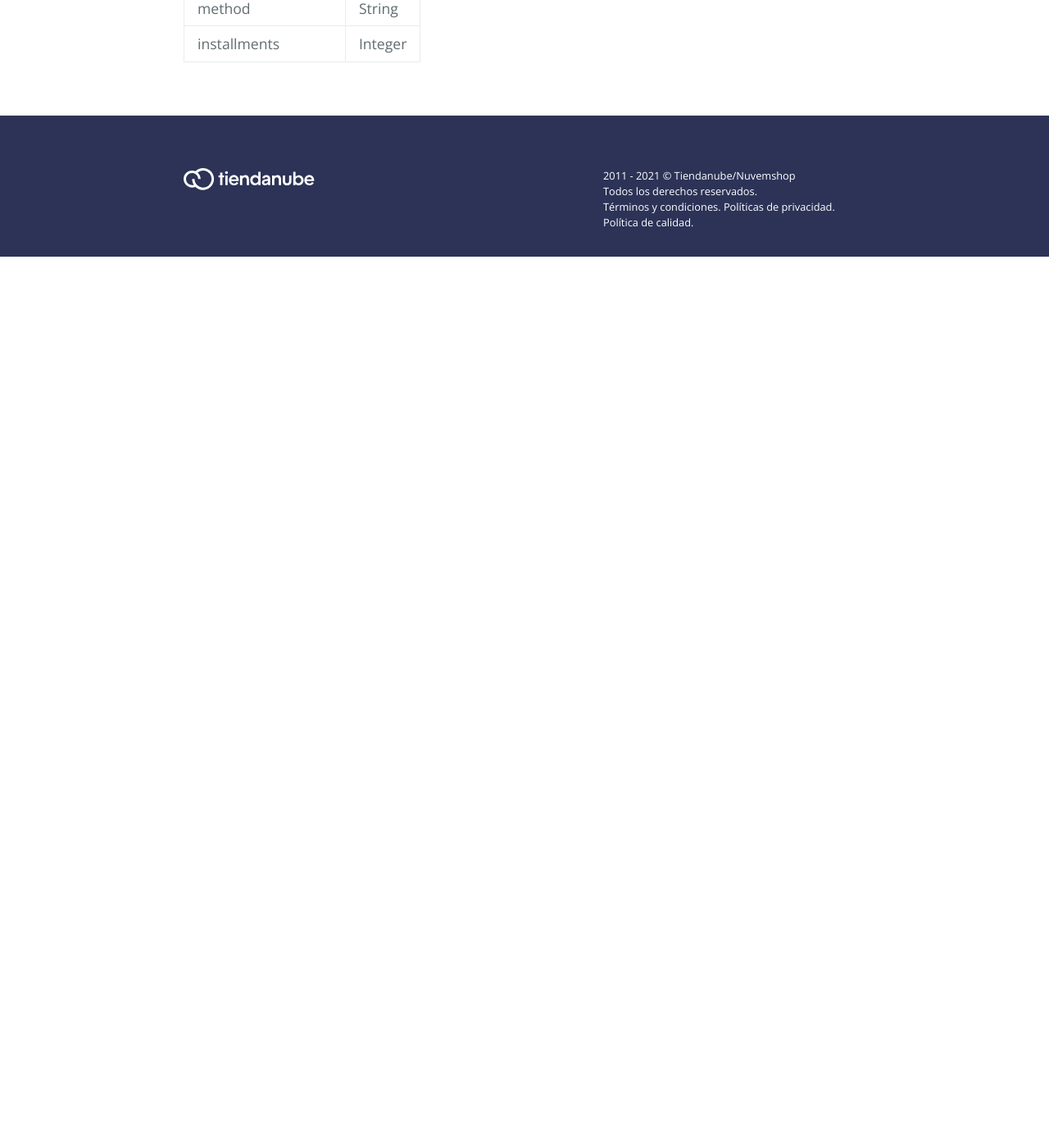
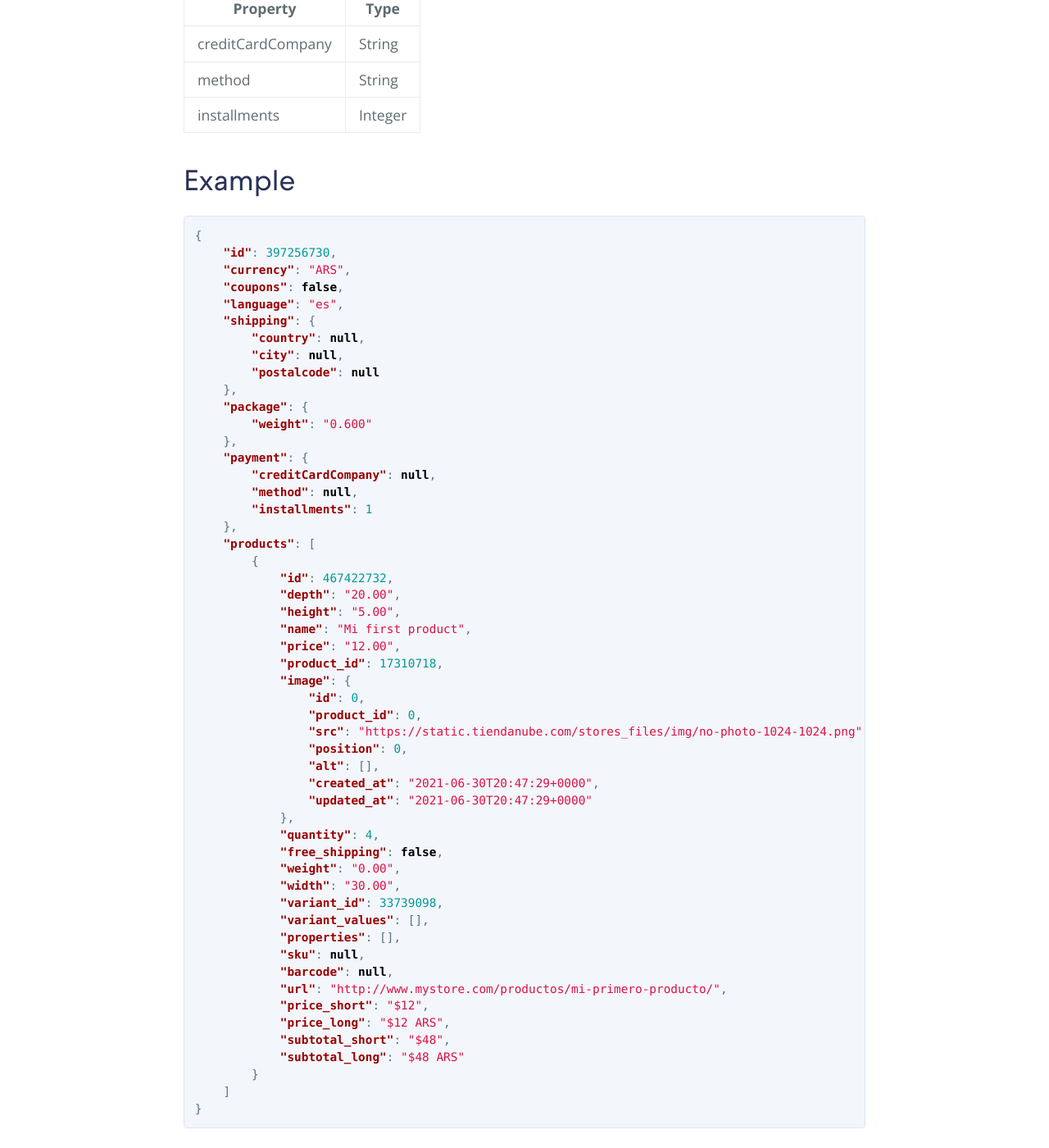
Before and after one commit to TiendaNube/api-docs, a Jekyll site: the page built from resources/discounts/data-objects/index.md, in a window 1280 px wide and 1400 px high, scrolled down 2493 px. Shown: the whole window at 82% size. Built offline with Jekyll 4.4.1, drawn with Linux system fonts in a browser that asks for light colours; before the commit the page ends 2806 px from its top, so only the background shows below that; some of the changed text lies outside the part shown.

````diff
--- a/resources/discounts/data-objects/index.md
+++ b/resources/discounts/data-objects/index.md
@@ -4,10 +4,12 @@ layout: default
 
 # Data Objects
 
-## Root Object
+## Cart Object
 
 | Property | Type |
 | --- | --- |
+| id | Integer |
+| coupons | Boolean |
 | products | Array  <Product> |
 | shipping | Object |
 | payment | Object |
@@ -62,3 +64,60 @@ layout: default
 | creditCardCompany | String |
 | method | String |
 | installments | Integer |
+
+# Example
+
+```json
+{
+    "id": 397256730,
+    "currency": "ARS",
+    "coupons": false,
+    "language": "es",
+    "shipping": {
+        "country": null,
+        "city": null,
+        "postalcode": null
+    },
+    "package": {
+        "weight": "0.600"
+    },
+    "payment": {
+        "creditCardCompany": null,
+        "method": null,
+        "installments": 1
+    },
+    "products": [
+        {
+            "id": 467422732,
+            "depth": "20.00",
+            "height": "5.00",
+            "name": "Mi first product",
+            "price": "12.00",
+            "product_id": 17310718,
+            "image": {
+                "id": 0,
+                "product_id": 0,
+                "src": "https://static.tiendanube.com/stores_files/img/no-photo-1024-1024.png",
+                "position": 0,
+                "alt": [],
+                "created_at": "2021-06-30T20:47:29+0000",
+                "updated_at": "2021-06-30T20:47:29+0000"
+            },
+            "quantity": 4,
+            "free_shipping": false,
+            "weight": "0.00",
+            "width": "30.00",
+            "variant_id": 33739098,
+            "variant_values": [],
+            "properties": [],
+            "sku": null,
+            "barcode": null,
+            "url": "http://www.mystore.com/productos/mi-primero-producto/",
+            "price_short": "$12",
+            "price_long": "$12 ARS",
+            "subtotal_short": "$48",
+            "subtotal_long": "$48 ARS"
+        }
+    ]
+}
+```
````
Also changed, not shown: resources/discounts/index.md (+31 -25 lines), 2 other files.
